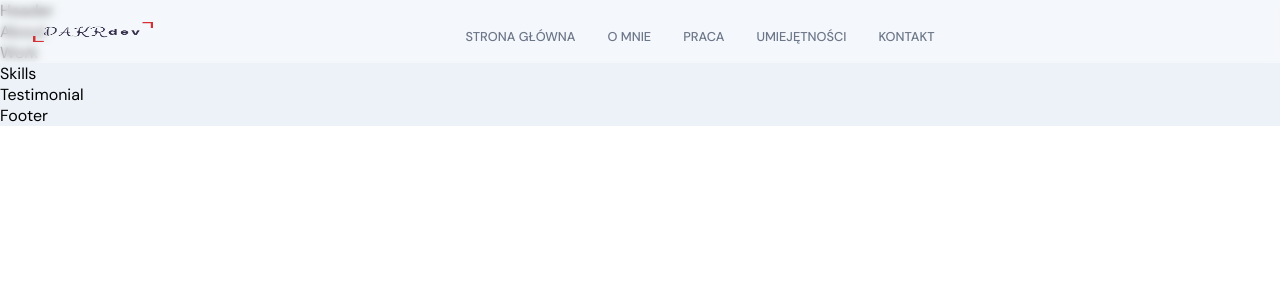
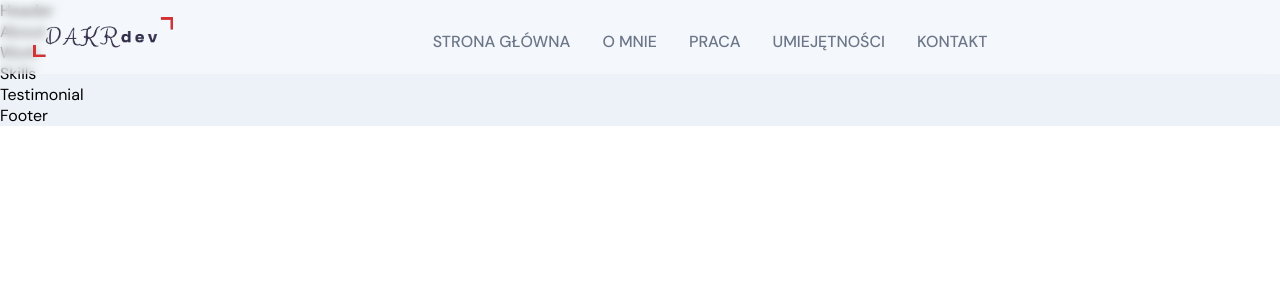
Before and after one commit to DanielKrol90/Next.Portofio-Main.app, a React (Create React App) app in the folder frontend-react/: page / in a window 1280 px wide. Shown: the top 300 px of the page. Built offline with nearby package versions, Linux system fonts and the light colour scheme.

Commit message:
small fixing to style for better view.

```diff
--- a/frontend-react/src/App.css
+++ b/frontend-react/src/App.css
@@ -71,7 +71,7 @@
 }
 
 .p-text {
-  font-size: 0.8rem;
+  font-size: 1rem;
   text-align: left;
   color: var(--gray-color);
   line-height: 1.5;
--- a/frontend-react/src/App.scss
+++ b/frontend-react/src/App.scss
@@ -72,7 +72,7 @@
 }
 
 .p-text {
-    font-size: 0.8rem;
+    font-size: 1rem;
     text-align: left;
     color: var(--gray-color);
     line-height: 1.5;
--- a/frontend-react/src/components/Navbar/Navbar.css
+++ b/frontend-react/src/components/Navbar/Navbar.css
@@ -18,8 +18,8 @@
   align-items: center;
 }
 .app__navbar-logo img {
-  width: 120px;
-  height: 20px;
+  width: 140px;
+  height: 40px;
 }
 @media screen and (min-width: 2000px) {
   .app__navbar-logo img {
@@ -89,7 +89,7 @@
   right: 0;
   z-index: 5;
   padding: 1rem;
-  width: 40%;
+  width: 60%;
   height: 100vh;
   display: flex;
   justify-content: flex-end;
--- a/frontend-react/src/components/Navbar/Navbar.scss
+++ b/frontend-react/src/components/Navbar/Navbar.scss
@@ -20,8 +20,8 @@
     align-items: center;
 
     img {
-        width: 120px;
-        height: 20px;
+        width: 140px;
+        height: 40px;
 
         @media screen and (min-width: 2000px) {
             width: 200px;
@@ -106,7 +106,7 @@
 
         padding: 1rem;
 
-        width: 40%;
+        width: 60%;
         height: 100vh;
 
         display: flex;
```
Also changed, not shown: 1 other file (tests, documents, lock files or other folders).
